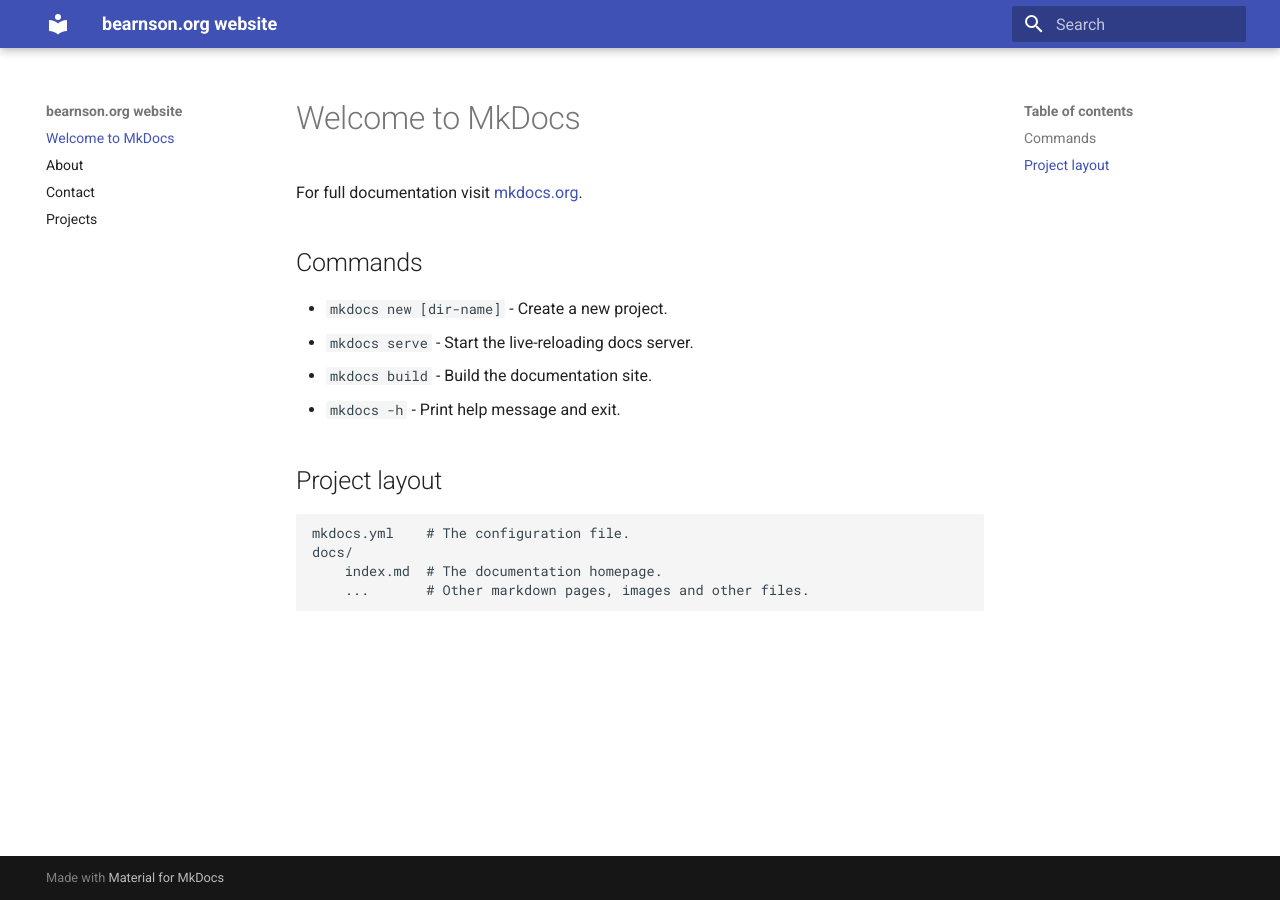
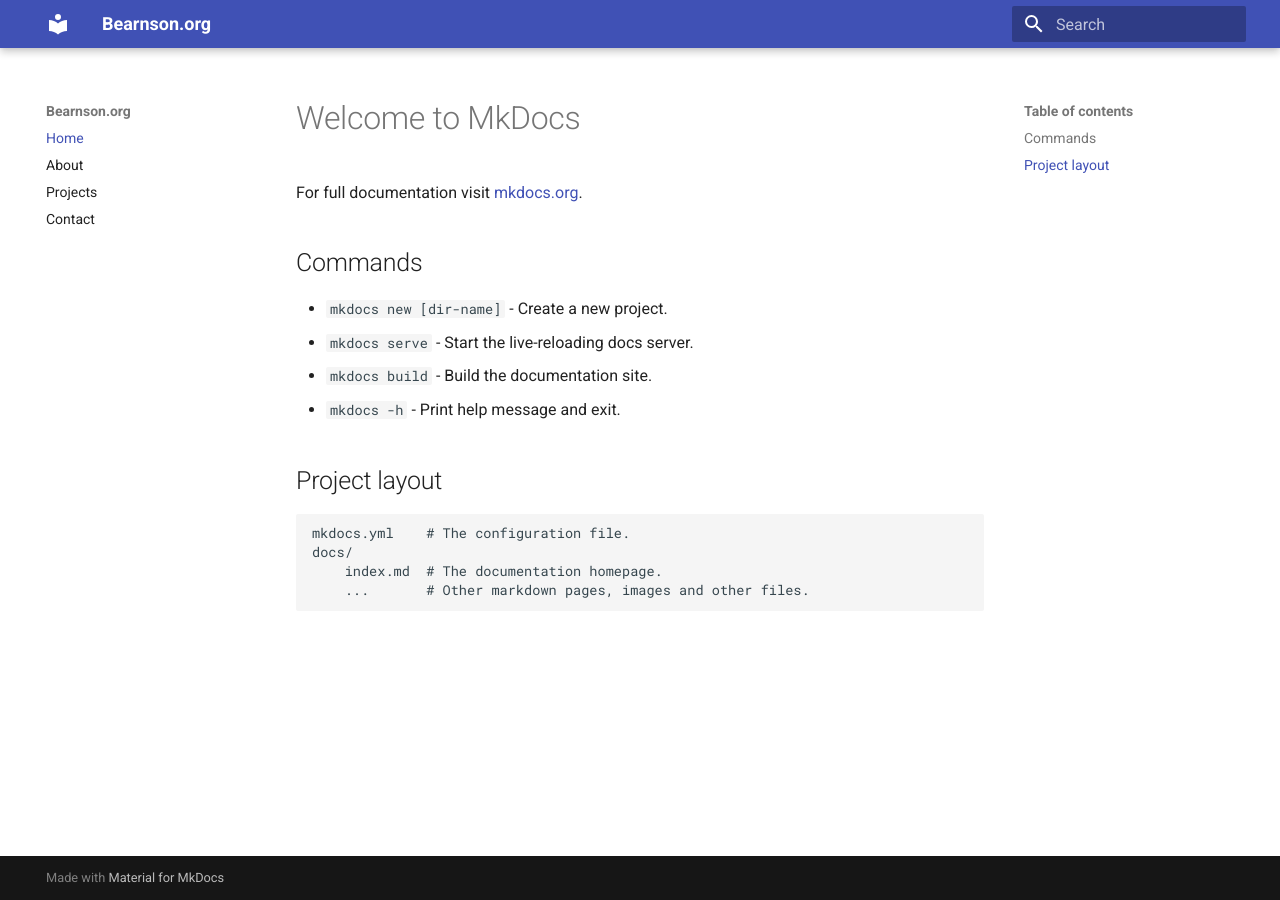
Before and after one commit to Bearzz/website-bearnson.org, an MkDocs documentation site: the page built from docs/index.md, in a window 1280 px wide. Built offline with MkDocs 1.6.1 and Material for MkDocs 9.7.7, drawn with Linux system fonts in a browser that asks for light colours; some of the changed lines change nothing that is shown.

Commit message:
Update mkdocs.yml with more pages

```diff
--- a/mkdocs.yml
+++ b/mkdocs.yml
@@ -1,4 +1,9 @@
 site_url: https://bearnson.org
-site_name: bearnson.org website
+site_name: Bearnson.org
+nav:
+  - Home: index.md
+  - About: about.md
+  - Projects: projects.md
+  - Contact: contact.md
 theme:
   name: material
```
